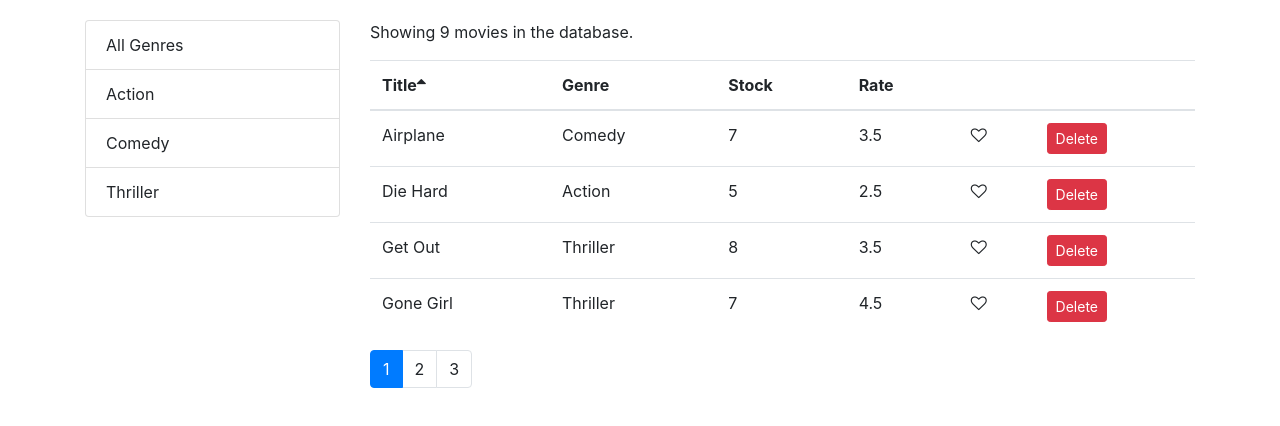
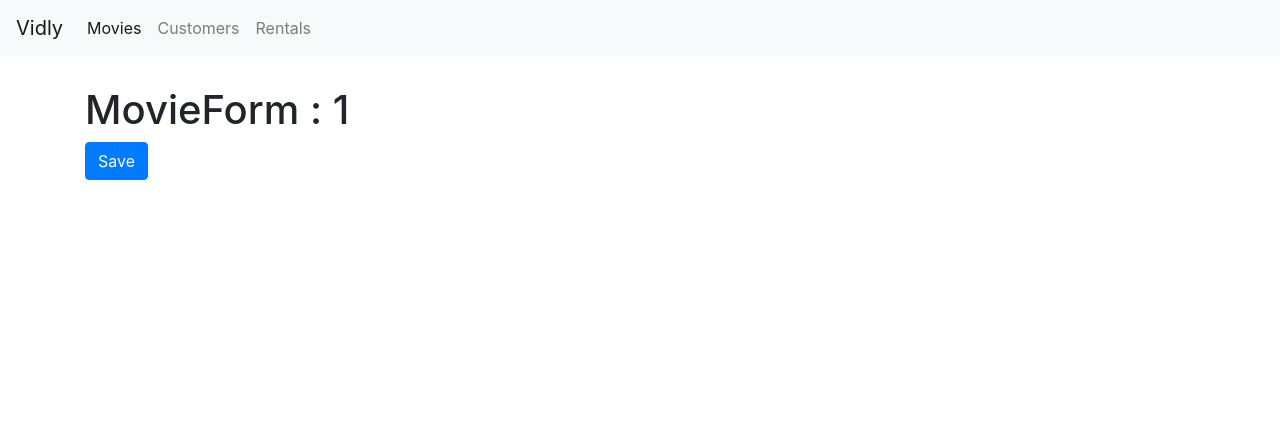
Before and after one commit to kapilgupta101292/vidly, a React (Create React App) app: page /movies/1 in a window 1280 px wide. Shown: the top 426 px of the page. Built offline with nearby package versions, Linux system fonts and the light colour scheme.

Commit message:
Added Routing to the application.

```diff
--- a/package.json
+++ b/package.json
@@ -12,6 +12,7 @@
     "prop-types": "^15.6.2",
     "react": "^16.13.1",
     "react-dom": "^16.13.1",
+    "react-router-dom": "^5.2.0",
     "react-scripts": "3.4.1"
   },
   "scripts": {
--- a/src/App.js
+++ b/src/App.js
@@ -1,14 +1,31 @@
 import React from "react";
+import { Route, Redirect, Switch } from "react-router-dom";
 import "./App.css";
+import MovieForm from "./components/movieForm";
 import Movie from "./components/movie";
+import Navbar from "./components/navbar";
+import Rentals from "./components/rentals";
+import Customers from "./components/customers";
 import "../node_modules/bootstrap/dist/css/bootstrap.css";
 import "../node_modules/font-awesome/css/font-awesome.css";
+import NotFound from "./components/common/notFound";
 
 function App() {
   return (
-    <main className="container">
-      <Movie />
-    </main>
+    <React.Fragment>
+      <Navbar />
+      <main className="container">
+        <Switch>
+          <Route path="/movies/:id" component={MovieForm} />
+          <Route path="/movies" component={Movie} />
+          <Route path="/customers" component={Customers} />
+          <Route path="/rentals" component={Rentals} />
+          <Route path="/not-found" component={NotFound} />
+          <Redirect from="/" exact to="/movies" />
+          <Redirect to="/not-found" />
+        </Switch>
+      </main>
+    </React.Fragment>
   );
 }
 
--- /dev/null
+++ b/src/components/common/notFound.jsx
@@ -0,0 +1,7 @@
+import React from "react";
+
+const NotFound = () => {
+  return <h1>Not Found</h1>;
+};
+
+export default NotFound;
--- /dev/null
+++ b/src/components/customers.jsx
@@ -0,0 +1,7 @@
+import React from "react";
+
+const Customers = () => {
+  return <h1>Customers</h1>;
+};
+
+export default Customers;
--- /dev/null
+++ b/src/components/movieForm.jsx
@@ -0,0 +1,17 @@
+import React from "react";
+
+const MovieForm = ({ match, history }) => {
+  return (
+    <div>
+      <h1>MovieForm : {match.params.id}</h1>
+      <button
+        onClick={() => history.push("/movies")}
+        className="btn btn-primary"
+      >
+        Save
+      </button>
+    </div>
+  );
+};
+
+export default MovieForm;
--- a/src/components/moviesTable.jsx
+++ b/src/components/moviesTable.jsx
@@ -1,10 +1,15 @@
 import React, { Component } from "react";
+import { Link } from "react-router-dom";
 import Like from "./common/like";
 import Table from "./common/table";
 
 class MoviesTable extends Component {
   columns = [
-    { path: "title", label: "Title" },
+    {
+      path: "title",
+      label: "Title",
+      content: (movie) => <Link to={`movies/${movie._id}`}>{movie.title}</Link>,
+    },
     { path: "genre.name", label: "Genre" },
     { path: "numberInStock", label: "Stock" },
     { path: "dailyRentalRate", label: "Rate" },
--- /dev/null
+++ b/src/components/navbar.jsx
@@ -0,0 +1,44 @@
+import React from "react";
+import { Link, NavLink } from "react-router-dom";
+
+const Navbar = (props) => {
+  return (
+    <nav class="navbar navbar-expand-lg navbar-light bg-light">
+      <Link class="navbar-brand" to="#">
+        Vidly
+      </Link>
+      <button
+        class="navbar-toggler"
+        type="button"
+        data-toggle="collapse"
+        data-target="#navbarNav"
+        aria-controls="navbarNav"
+        aria-expanded="false"
+        aria-label="Toggle navigation"
+      >
+        <span className="navbar-toggler-icon"></span>
+      </button>
+      <div className="collapse navbar-collapse" id="navbarNav">
+        <ul className="navbar-nav">
+          <li className="nav-item">
+            <NavLink className="nav-link" to="/movies">
+              Movies
+            </NavLink>
+          </li>
+          <li className="nav-item">
+            <NavLink className="nav-link" to="/customers">
+              Customers
+            </NavLink>
+          </li>
+          <li className="nav-item">
+            <NavLink className="nav-link" to="/rentals">
+              Rentals
+            </NavLink>
+          </li>
+        </ul>
+      </div>
+    </nav>
+  );
+};
+
+export default Navbar;
--- /dev/null
+++ b/src/components/rentals.jsx
@@ -0,0 +1,7 @@
+import React from "react";
+
+const Rentals = () => {
+  return <h1>Rentals</h1>;
+};
+
+export default Rentals;
--- a/src/index.css
+++ b/src/index.css
@@ -1,6 +1,6 @@
 body {
   margin: 0;
-  padding: 20px 0 0 0;
+  padding: 0 0 0 0;
   font-family: -apple-system, BlinkMacSystemFont, "Segoe UI", "Roboto", "Oxygen",
     "Ubuntu", "Cantarell", "Fira Sans", "Droid Sans", "Helvetica Neue",
     sans-serif;
@@ -16,3 +16,7 @@ code {
 .clickable {
   cursor: pointer;
 }
+
+.navbar {
+  margin-bottom: 30px;
+}
--- a/src/index.js
+++ b/src/index.js
@@ -5,11 +5,12 @@ import App from "./App";
 import * as serviceWorker from "./serviceWorker";
 import "bootstrap/dist/css/bootstrap.css";
 import "font-awesome/css/font-awesome.css";
+import { BrowserRouter } from "react-router-dom";
 
 ReactDOM.render(
-  <React.StrictMode>
+  <BrowserRouter>
     <App />
-  </React.StrictMode>,
+  </BrowserRouter>,
   document.getElementById("root")
 );
 
```
Also changed, not shown: 1 other file (tests, documents, lock files or other folders).
